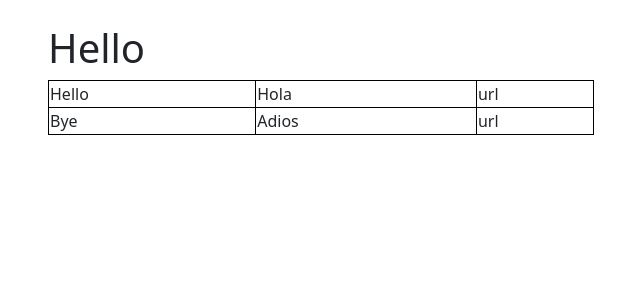
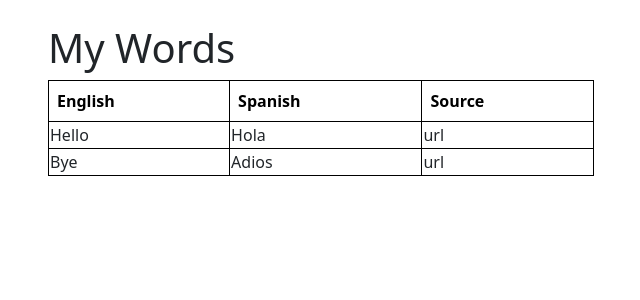
Before and after one commit to aryapsinha/languagelearner, a React (Create React App) app in the folder lang/: page / in a window 1280 px wide. Shown: the top 300 px of the page, without its empty margins (34-674 px from the left). Built offline with nearby package versions, Linux system fonts and the light colour scheme.

Commit message:
nicer looking table

```diff
--- a/lang/src/App.jsx
+++ b/lang/src/App.jsx
@@ -44,8 +44,15 @@ function App() {
       <div className = "row justify-content-left">
         <div className = "col-6">
           <br />
-          <h1>Hello</h1>
+          <h1>My Words</h1>
           <table className = "table table-bordered table-striped">
+              <thead>
+                <tr>
+                  <th>English</th>
+                  <th>Spanish</th>
+                  <th>Source</th>
+                </tr>
+              </thead>
               <NewRow className="tab" eng="Hello" span="Hola" source="url" />
               <NewRow className="tab" eng="Bye" span="Adios" source="url" />
           </table>
```
